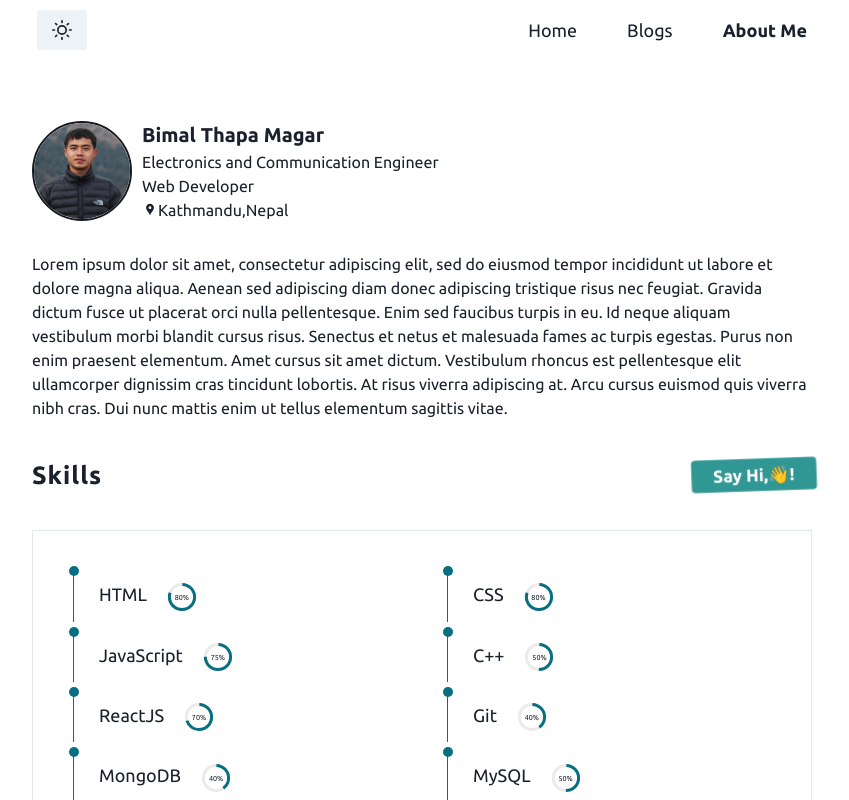
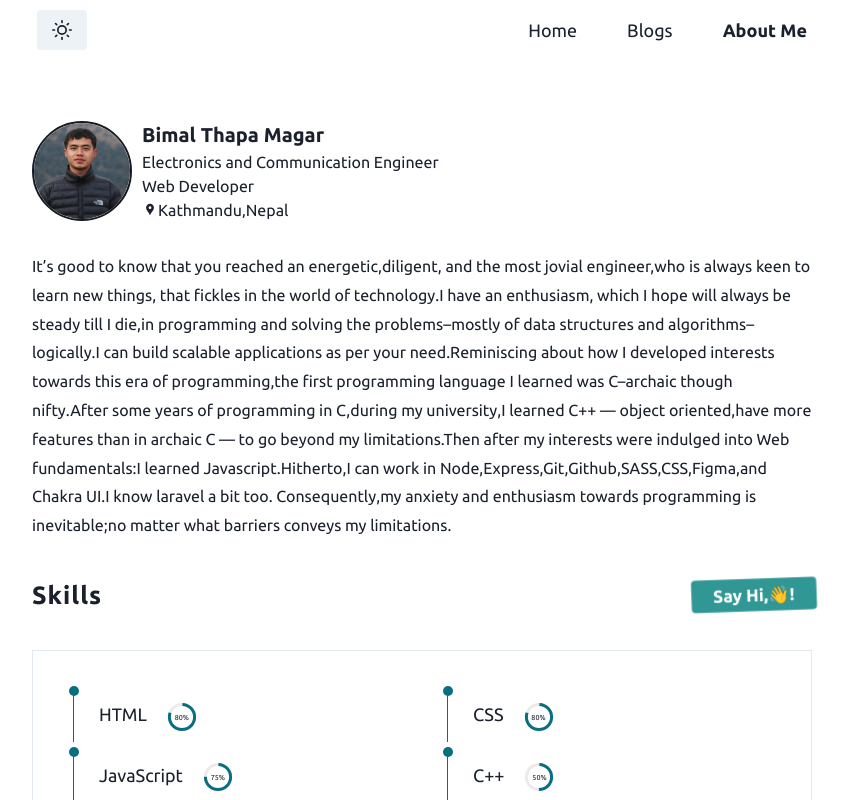
Before and after one commit to bimalmagar10/bimalthapamagar.com.np, a Next.js app: page /about-me in a window 1280 px wide. Shown: the top 800 px of the page, without its empty margins (218-1067 px from the left). Built offline with nearby package versions, Linux system fonts and the light colour scheme; no server answers.

Commit message:
update my first blog

```diff
--- a/components/AboutMe.js
+++ b/components/AboutMe.js
@@ -16,18 +16,20 @@ const AboutMe = () => {
 	const skillsColor = useColorModeValue('#086F83','#9DECF9');
 	return (
 		<>
-			<Text fontSize="1.6rem" mb="4rem">
-				Lorem ipsum dolor sit amet, consectetur adipiscing elit,
-				sed do eiusmod tempor incididunt ut labore et dolore magna
-				aliqua. Aenean sed adipiscing diam donec adipiscing tristique
-				risus nec feugiat. Gravida dictum fusce ut placerat orci
-				nulla pellentesque. Enim sed faucibus turpis in eu. Id neque
-				aliquam vestibulum morbi blandit cursus risus. Senectus et netus
-				et malesuada fames ac turpis egestas. Purus non enim praesent
-				elementum. Amet cursus sit amet dictum. Vestibulum rhoncus est
-				pellentesque elit ullamcorper dignissim cras tincidunt lobortis.
-				At risus viverra adipiscing at. Arcu cursus euismod quis viverra
-				nibh cras. Dui nunc mattis enim ut tellus elementum sagittis vitae.
+			<Text fontSize="1.6rem" mb="4rem" lineHeight="1.8">
+				It&rsquo;s good to know that you reached an energetic,diligent, and the most
+				jovial engineer,who is always keen to learn new things, that fickles in the
+				world of technology.I have an enthusiasm, which I hope will always be steady
+				till I die,in programming and solving the problems–mostly of data structures and
+				algorithms–logically.I can build scalable applications as per your need.Reminiscing
+				about how I developed interests towards this era of programming,the first
+				programming language I learned was C–archaic though nifty.After some years
+				of programming in C,during my university,I learned C++ –– object oriented,have
+				more features than in archaic C –– to go beyond my limitations.Then after my interests
+				were indulged into Web fundamentals:I learned Javascript.Hitherto,I can work
+				in Node,Express,Git,Github,SASS,CSS,Figma,and Chakra UI.I know laravel a bit too.
+				Consequently,my anxiety and enthusiasm towards programming is inevitable;no matter
+				what barriers conveys my limitations.
 			</Text>
 			<Flex justify="space-between" align="center" mb="4rem">
 				<Heading fontSize="2.5rem" letterSpacing="1px">Skills</Heading>
--- a/components/MyTopTracks.js
+++ b/components/MyTopTracks.js
@@ -23,7 +23,7 @@ const MyTopTracks = () => {
 	return (
 		<>
 			<Heading fontSize="2.5rem" mb="1rem">My Top Ten Tracks on Spotify</Heading>
-			<Text fontSize="1.7rem" mb="3rem">
+			<Text fontSize="1.7rem" mb="3rem" lineHeight="1.6">
 				Are you curious about what kind of songs that I mostly listen?
 				These are the top ten tracks, that I usually listen, while I&apos;m coding,
 				on Spotify.Know my quotidian tracks and try listening them, while you
--- a/lib/mdxApi.js
+++ b/lib/mdxApi.js
@@ -46,7 +46,7 @@ export async function getAllBlogsData(){
     		const source= fs.readFileSync(fullPath,"utf8");
 
     		const matterResults = matter(source);
-            console.log(matterResults);
+
     		return {
     			slug,
     			...matterResults.data
```
Also changed, not shown: blogs/my-first-blog.mdx (+7 -21 lines).
